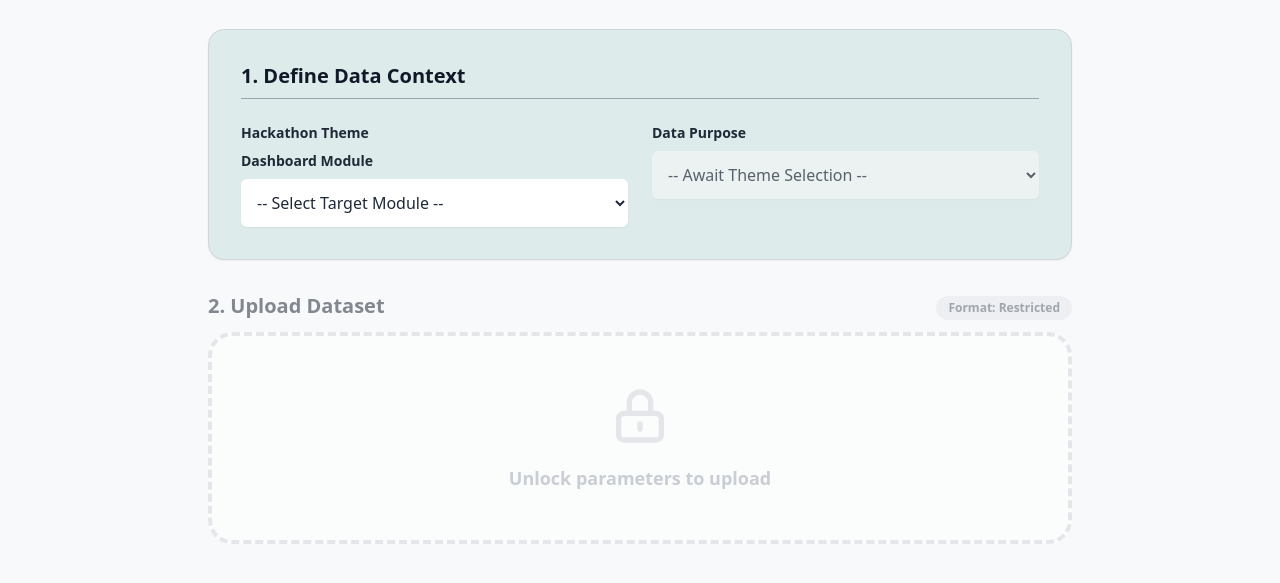
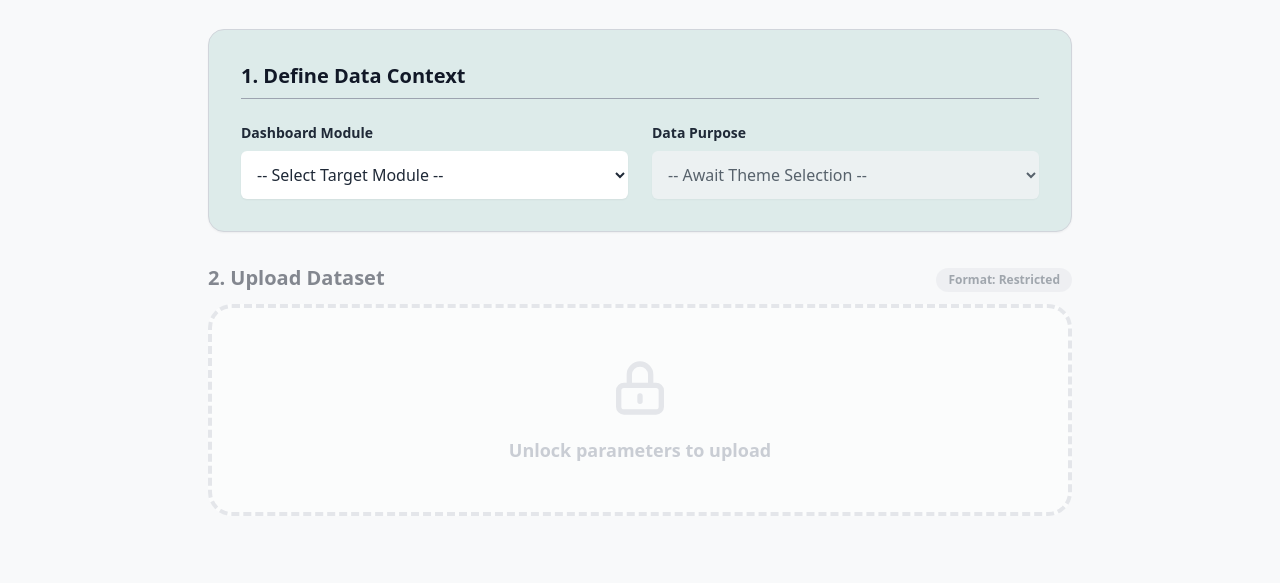
Before and after one commit to stockfishZ/Penambang-Handal, a plain HTML site: page WebGIS/upload_data.html in a window 1280 px wide. Shown: the part 215-798 px from the top of the page. Drawn offline with nearby package versions, Linux system fonts and the light colour scheme.

Commit message:
deleet hacakthon theme text

```diff
--- a/WebGIS/upload_data.html
+++ b/WebGIS/upload_data.html
@@ -35,7 +35,6 @@
 
             <div class="grid grid-cols-1 md:grid-cols-2 gap-6">
                 <div>
-                    <label class="block text-sm font-semibold mb-2">Hackathon Theme</label>
                     <label class="block text-sm font-semibold mb-2">Dashboard Module</label>
                         <select id="theme-select" class="w-full rounded-md border-gray-400 shadow-sm p-3 bg-white font-medium cursor-pointer">
                             <option value="" disabled selected>-- Select Target Module --</option>
```
